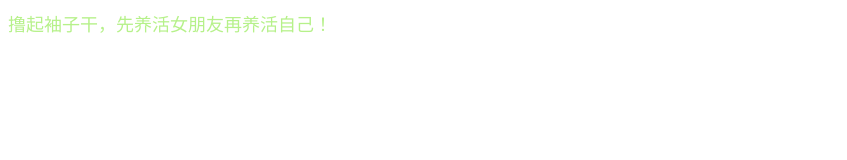
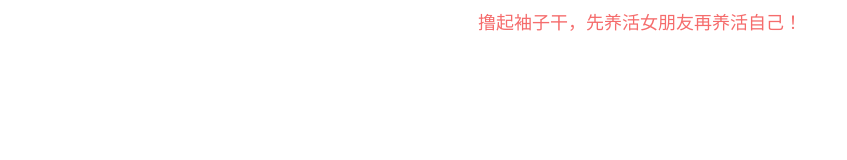
Before and after one commit to StealthyDog/blog, a plain HTML site: page index.html in a window 1280 px wide. Shown: the whole page, without its empty margins (0-847 px from the left). Drawn offline with Linux system fonts and the light colour scheme.

Commit message:
Update index.html

```diff
--- a/index.html
+++ b/index.html
@@ -5,7 +5,7 @@
     <meta name="viewport" content="width=device-width, initial-scale=1.0">
     <meta http-equiv="X-UA-Compatible" content="ie=edge">
     <style>
-    .slogan {margin:10px auto;color:#b6f18a;font-size:18px;}
+    .slogan {text-align:center; color:#f56c6c; font-size:18px;}
     </style>
     <title>学习口号</title>
 </head>
```
